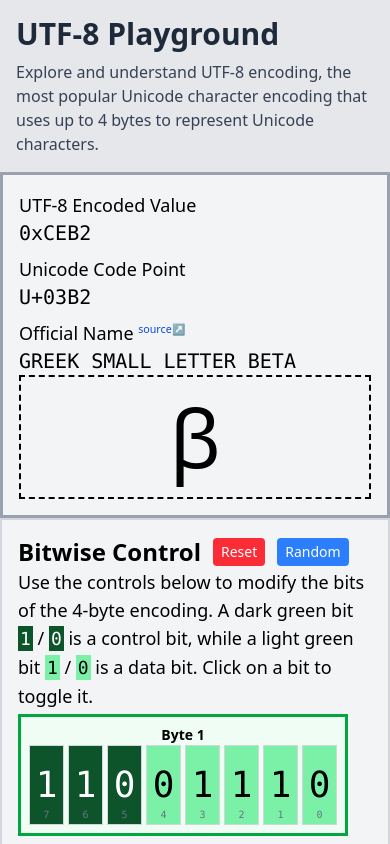
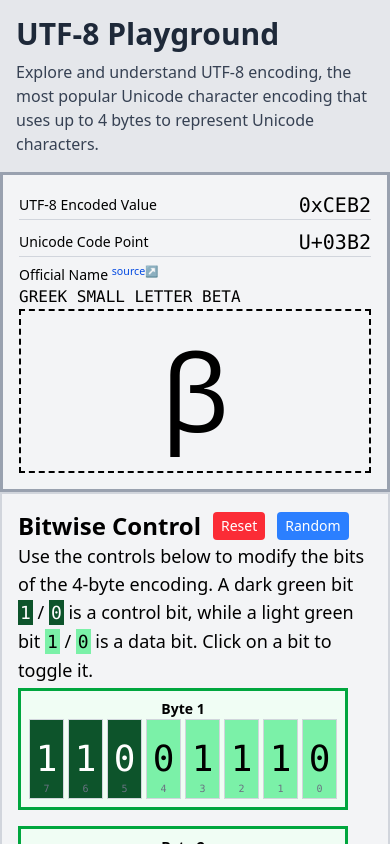
Before and after one commit to vishnuharidas/utf8-playground, a React (Vite) app: page / in a window 390 px wide. Shown: the top 844 px of the page. Built offline with nearby package versions, Linux system fonts and the light colour scheme.

Commit message:
Refactor CodePointDisplay component for improved layout and typography

```diff
--- a/src/components/CodePointDisplay.tsx
+++ b/src/components/CodePointDisplay.tsx
@@ -13,18 +13,18 @@ function CodePointDisplay(props: CodePointDisplayProps) {
 
     return (
         <div className={props.className}>
-            <div className="flex flex-row flex-wrap space-x-20 space-y-2 md:space-y-1">
-                <div>
-                    <h2 className="text-lg md:text-xl">UTF-8 Encoded Value</h2>
+            <div className="flex flex-col md:flex-wrap md:flex-row md:space-x-10 space-y-2 md:space-y-1">
+                <div className="border-b-gray-300 border-b-1 md:border-none items-center md:items-start flex flex-row justify-between md:justify-normal flex-grow md:flex-col md:flex-none">
+                    <h2 className="text-sm md:text-xl">UTF-8 Encoded Value</h2>
                     <p className='font-mono text-xl md:text-2xl'>{utf ?? "—"}</p>
                 </div>
-                <div>
-                    <h2 className="text-lg md:text-xl">Unicode Code Point</h2>
+                <div className="border-b-gray-300 border-b-1 md:border-none items-center md:items-start flex flex-row justify-between md:justify-normal flex-grow md:flex-col md:flex-none">
+                    <h2 className="text-sm md:text-xl">Unicode Code Point</h2>
                     <p className='font-mono text-xl md:text-2xl'>{codepoint ?? "—"}</p>
                 </div>
                 <div>
-                    <h2 className="text-lg md:text-xl">Official Name <sup><a className="text-[8pt]" target="_blank" href="https://www.unicode.org/Public/UCD/latest/ucd/UnicodeData.txt">source↗</a></sup></h2>
-                    <p className='font-mono text-xl md:text-2xl'>{unicodeLookup ? unicodeLookup.name : "—"}</p>
+                    <h2 className="text-sm md:text-xl">Official Name <sup><a className="text-[8pt]" target="_blank" href="https://www.unicode.org/Public/UCD/latest/ucd/UnicodeData.txt">source↗</a></sup></h2>
+                    <p className='font-mono text-md md:text-2xl'>{unicodeLookup ? unicodeLookup.name : "—"}</p>
                 </div>
             </div>
             <div className="border-dashed border-2 w-full h-full flex items-center justify-center">
@@ -32,7 +32,7 @@ function CodePointDisplay(props: CodePointDisplayProps) {
                     error ? (
                         <div className="text-red-700 bg-amber-100 p-10 border-2 border-amber-300 text-xl text-center" dangerouslySetInnerHTML={{ __html: error }} />
                     ) : (
-                        <div className='text-[60pt] md:text-[12vw] w-full h-full flex items-center justify-center'>
+                        <div className='text-[80pt] md:text-[12vw] w-full h-full flex items-center justify-center'>
                             {character}
                         </div>
                     )
```
